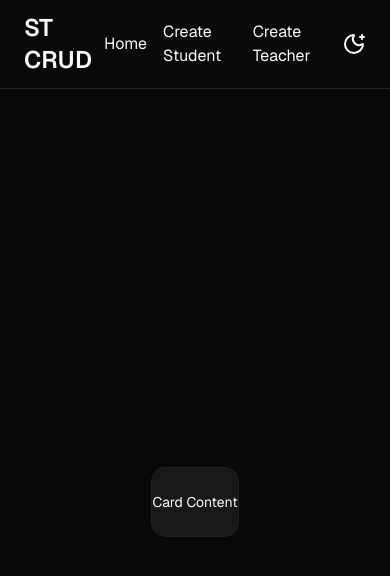
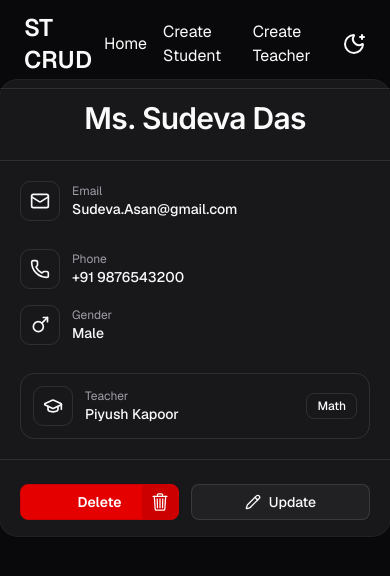
Before and after one commit to piyushsarkar-dev/student-teacher-crud-app, a Next.js app: page / in a window 390 px wide. Shown: the top 576 px of the page. Built offline with nearby package versions, Linux system fonts and the light colour scheme.

Commit message:
Add student card actions and responsive layout
Builds a detailed responsive student card with contact, gender, teacher, and subject information. Adds reusable delete and update actions, and displays cards in a responsive grid layout.

```diff
--- a/src/app/page.tsx
+++ b/src/app/page.tsx
@@ -10,7 +10,7 @@ export const metadata: Metadata = {
 const page = () => {
   return (
     <>
-      <section className="grid h-dvh place-items-center">
+      <section className="grid grid-cols-1 place-items-center gap-6 md:grid-cols-2 xl:grid-cols-3">
         <StudentCard />
       </section>
     </>
--- /dev/null
+++ b/src/components/customui/DeleteButton.tsx
@@ -0,0 +1,81 @@
+const DeleteButton = () => {
+  return (
+    <button
+      className="group relative box-border flex h-9 min-w-0 flex-1 cursor-pointer items-center overflow-hidden rounded-md border border-[#cc0000] bg-[#e50000] p-0 transition-all duration-300 hover:bg-[#cc0000] active:border-[#b20000]"
+      type="button">
+      <span className="absolute inset-0 flex items-center justify-center font-semibold text-white transition-all duration-300 group-hover:opacity-0">
+        Delete
+      </span>
+
+      <span className="absolute top-0 right-0 flex h-full w-9 items-center justify-center bg-[#cc0000] transition-all duration-300 group-hover:w-full group-active:bg-[#b20000]">
+        <svg
+          className="size-5 shrink-0"
+          viewBox="0 0 512 512"
+          fill="none"
+          xmlns="http://www.w3.org/2000/svg">
+          <path
+            d="M112,112l20,320c.95,18.49,14.4,32,32,32H348c17.67,0,30.87-13.51,32-32l20-320"
+            stroke="#fff"
+            strokeLinecap="round"
+            strokeLinejoin="round"
+            strokeWidth="32"
+          />
+
+          <line
+            stroke="#fff"
+            strokeLinecap="round"
+            strokeMiterlimit="10"
+            strokeWidth="32"
+            x1="80"
+            x2="432"
+            y1="112"
+            y2="112"
+          />
+
+          <path
+            d="M192,112V72h0a23.93,23.93,0,0,1,24-24h80a23.93,23.93,0,0,1,24,24h0v40"
+            stroke="#fff"
+            strokeLinecap="round"
+            strokeLinejoin="round"
+            strokeWidth="32"
+          />
+
+          <line
+            stroke="#fff"
+            strokeLinecap="round"
+            strokeLinejoin="round"
+            strokeWidth="32"
+            x1="256"
+            x2="256"
+            y1="176"
+            y2="400"
+          />
+
+          <line
+            stroke="#fff"
+            strokeLinecap="round"
+            strokeLinejoin="round"
+            strokeWidth="32"
+            x1="184"
+            x2="192"
+            y1="176"
+            y2="400"
+          />
+
+          <line
+            stroke="#fff"
+            strokeLinecap="round"
+            strokeLinejoin="round"
+            strokeWidth="32"
+            x1="328"
+            x2="320"
+            y1="176"
+            y2="400"
+          />
+        </svg>
+      </span>
+    </button>
+  );
+};
+
+export default DeleteButton;
--- a/src/components/customui/StudentCard.tsx
+++ b/src/components/customui/StudentCard.tsx
@@ -1,7 +1,100 @@
-import { Card } from "../shadcnui/card";
+import { GraduationCap, Mail, MarsIcon, Pencil, Phone } from "lucide-react";
+
+import {
+  Card,
+  CardContent,
+  CardFooter,
+  CardHeader,
+  CardTitle,
+} from "@/components/shadcnui/card";
+
+import { Button } from "@/components/shadcnui/button";
+import DeleteButton from "./DeleteButton";
 
 const StudentCard = () => {
-  return <Card>Card Content</Card>;
+  return (
+    <Card className="w-full max-w-[410px] gap-0 overflow-hidden rounded-2xl p-0">
+      {/* Header */}
+      <CardHeader className="border-b px-5 py-5 text-center">
+        <CardTitle className="text-3xl font-semibold tracking-tight">
+          Ms. Sudeva Das
+        </CardTitle>
+      </CardHeader>
+
+      {/* Content */}
+      <CardContent className="space-y-4 px-5 py-5">
+        {/* Email */}
+        <div className="flex min-w-0 items-center gap-3">
+          <div className="flex size-10 shrink-0 items-center justify-center rounded-lg border">
+            <Mail className="size-5" />
+          </div>
+
+          <div className="min-w-0 flex-1">
+            <p className="text-muted-foreground text-xs">Email</p>
+            <p className="truncate text-sm font-medium">
+              Sudeva.Asan@gmail.com
+            </p>
+          </div>
+        </div>
+
+        {/* Phone and Gender */}
+        <div className="grid grid-cols-1 gap-4 sm:grid-cols-2">
+          {/* Phone */}
+          <div className="flex min-w-0 items-center gap-3">
+            <div className="flex size-10 shrink-0 items-center justify-center rounded-lg border">
+              <Phone className="size-5" />
+            </div>
+
+            <div className="min-w-0">
+              <p className="text-muted-foreground text-xs">Phone</p>
+              <p className="truncate text-sm font-medium">+91 9876543200</p>
+            </div>
+          </div>
+
+          {/* Gender */}
+          <div className="flex items-center gap-3">
+            <div className="flex size-10 shrink-0 items-center justify-center rounded-lg border">
+              <MarsIcon className="size-5" />
+            </div>
+
+            <div>
+              <p className="text-muted-foreground text-xs">Gender</p>
+              <p className="text-sm font-medium">Male</p>
+            </div>
+          </div>
+        </div>
+
+        <div className="flex items-center justify-between gap-3 rounded-xl border p-3">
+          <div className="flex min-w-0 items-center gap-3">
+            <div className="flex size-10 shrink-0 items-center justify-center rounded-lg border">
+              <GraduationCap className="size-5" />
+            </div>
+
+            <div className="min-w-0">
+              <p className="text-muted-foreground text-xs">Teacher</p>
+              <p className="truncate text-sm font-medium">Piyush Kapoor</p>
+            </div>
+          </div>
+
+          <span className="shrink-0 rounded-md border px-2.5 py-1 text-xs font-medium">
+            Math
+          </span>
+        </div>
+      </CardContent>
+
+      {/* Footer Actions */}
+      <CardFooter className="flex gap-3 border-t px-5 py-4">
+        <DeleteButton />
+        <Button
+          type="button"
+          variant="outline"
+          className="flex-1 gap-2">
+          <Pencil className="size-4" />
+          Update
+        </Button>
+      </CardFooter>
+    </Card>
+  );
 };
 
 export default StudentCard;
```
